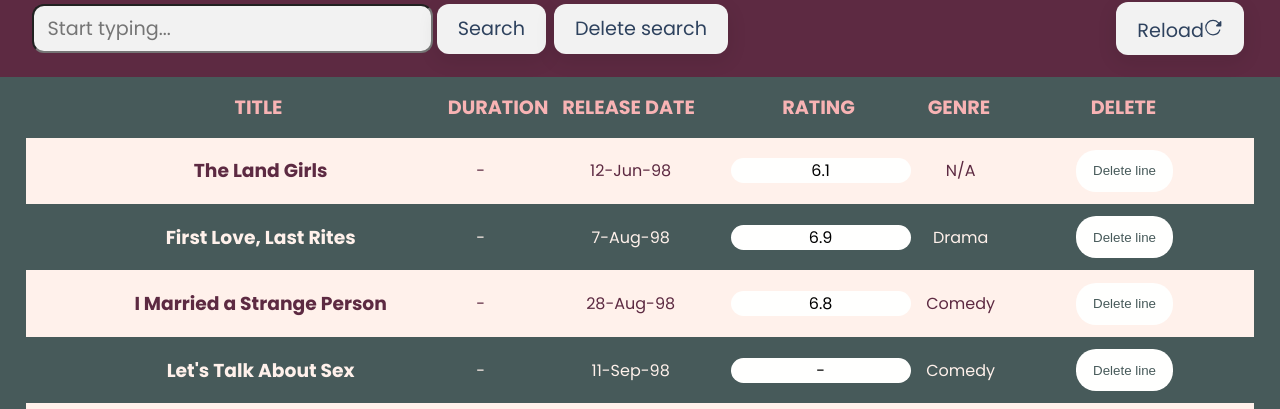
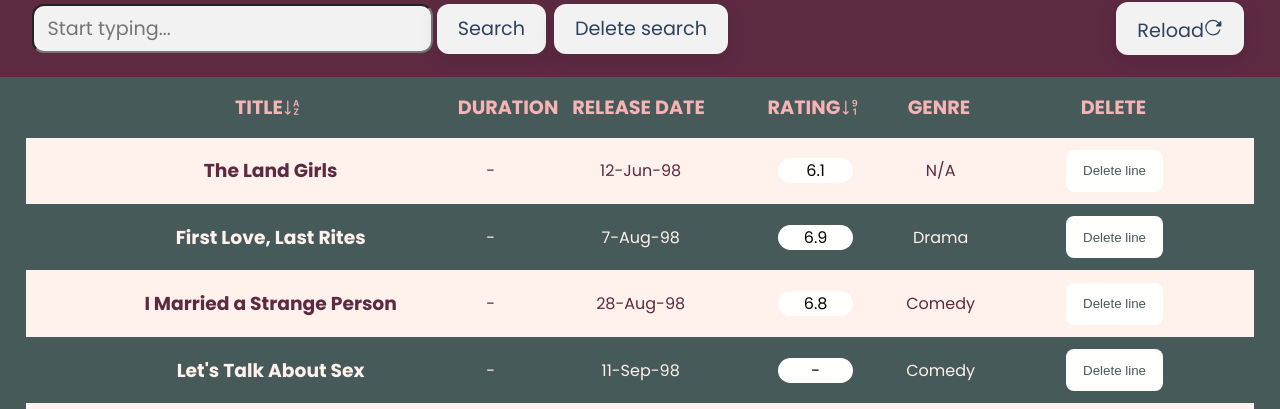
Before and after one commit to agnesnora/movieListApp, a React (Vite) app: page / in a window 1280 px wide. Shown: the part 391-800 px from the top of the page. Built offline with nearby package versions, Linux system fonts and the light colour scheme.

Commit message:
styling rating

```diff
--- a/src/App.css
+++ b/src/App.css
@@ -53,20 +53,27 @@ form > button {
 .movie--table,
 .movie--table--title {
   display: grid;
-  grid-template-columns: minmax(200px, 340px) 100px 200px 180px 100px;
+  grid-template-columns: minmax(200px, 340px) 100px 200px 150px 100px;
   align-items: center;
   justify-content: space-evenly;
   text-align: center;
   /* font-size: 1.1em; */
   /* max-width: 91vw; */
 }
-.sort--icon {
-  font-size: 1em;
+
+.sorting {
+  display: flex;
+  align-items: center;
+  justify-content: center;
+}
+.sorting > h2,
+.sorting > .sort--icon {
+  font-size: 1.2em;
 }
 
-.title--sort {
+/* .title--sort {
   cursor: pointer;
-}
+} */
 .movie--table--title > h2,
 .delete--title--first > h2 {
   font-size: 1.2em;
@@ -184,15 +191,14 @@ form > button {
   background-color: #fffffe;
   color: #475a5a;
   padding: 1em 1.3em;
-  border-radius: 20px;
+  border-radius: 8px;
 }
 
 .delete--line:hover {
   border: none;
-  background-color: #f8b3b4;
+  background-color: #fec3c4;
   color: #2e425e;
 
-  border-radius: 20px;
   font-weight: 500;
 }
 
--- a/src/components/Table.jsx
+++ b/src/components/Table.jsx
@@ -28,16 +28,28 @@ export default function Table() {
     color: "#A5414B",
     backgroundColor: "#fffffe",
     borderRadius: "18px",
+    width: "50%",
+    justifySelf: "center",
   };
   const greenStyle = {
     color: "green",
     backgroundColor: "#fffffe",
     borderRadius: "18px",
+    width: "50%",
+    justifySelf: "center",
   };
   const blackStyle = {
     color: "black",
     backgroundColor: "#fffffe",
     borderRadius: "18px",
+    width: "50%",
+    justifySelf: "center",
+  };
+
+  const basic = {
+    borderRadius: "18px",
+    width: "50%",
+    justifySelf: "center",
   };
 
   return (
--- a/src/components/Title.jsx
+++ b/src/components/Title.jsx
@@ -69,6 +69,8 @@ export default function Title() {
     <div>
       <div className="table--container--firstline">
         <div className=" movie--table--title">
+          <div className="sorting">
+            {" "}
             <h2
               onClick={sortByTitle}
               onMouseOver={handleMouseOverTitle}
@@ -76,23 +78,25 @@ export default function Title() {
               className="title--sort"
             >
               Title
-            {isTitleHovering ? (
+            </h2>
             <BsSortAlphaDown className="sort--icon" />
-            ) : null}
-          </h2>
+          </div>
+
           <h2>Duration</h2>
           <h2>Release date</h2>
+          <div className="sorting">
             <h2
               onClick={sortByRating}
               onMouseOver={handleMouseOverRating}
               onMouseOut={handleMouseOutRating}
               className="title--sort"
+              style={{ width: "50%", margin: "0px;" }}
             >
               Rating{" "}
-            {isRatingHovering ? (
+            </h2>{" "}
             <BsSortNumericDownAlt className="sort--icon" />
-            ) : null}
-          </h2>
+          </div>
+
           <h2 className="title--sort" onClick={sortByGenre}>
             Genre
           </h2>
```
Lines whose indentation alone changed are shown as unchanged.
